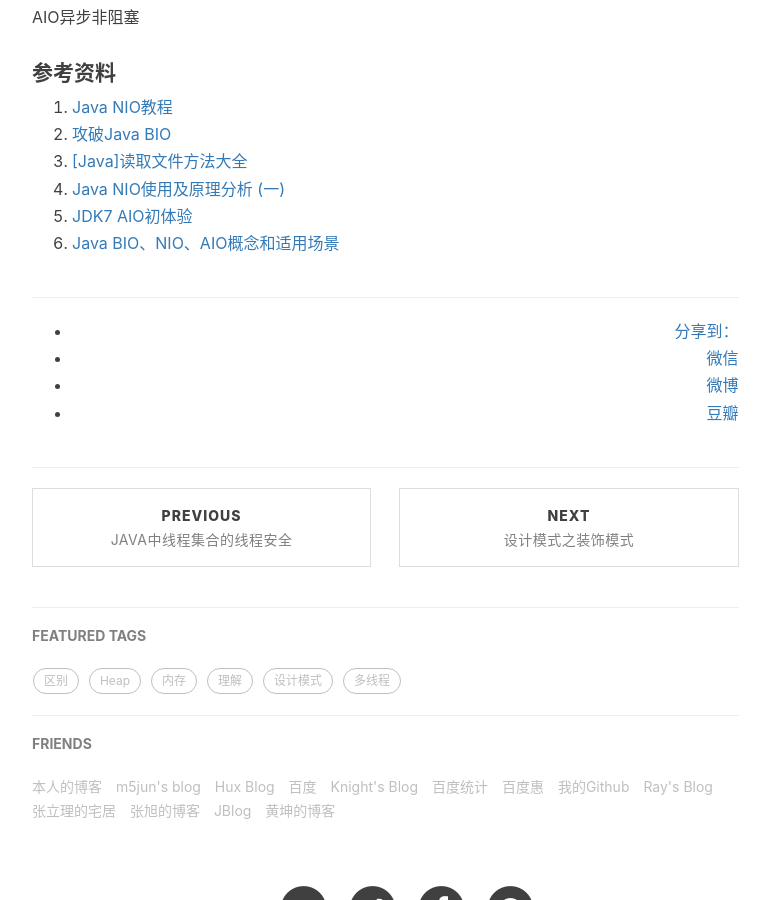
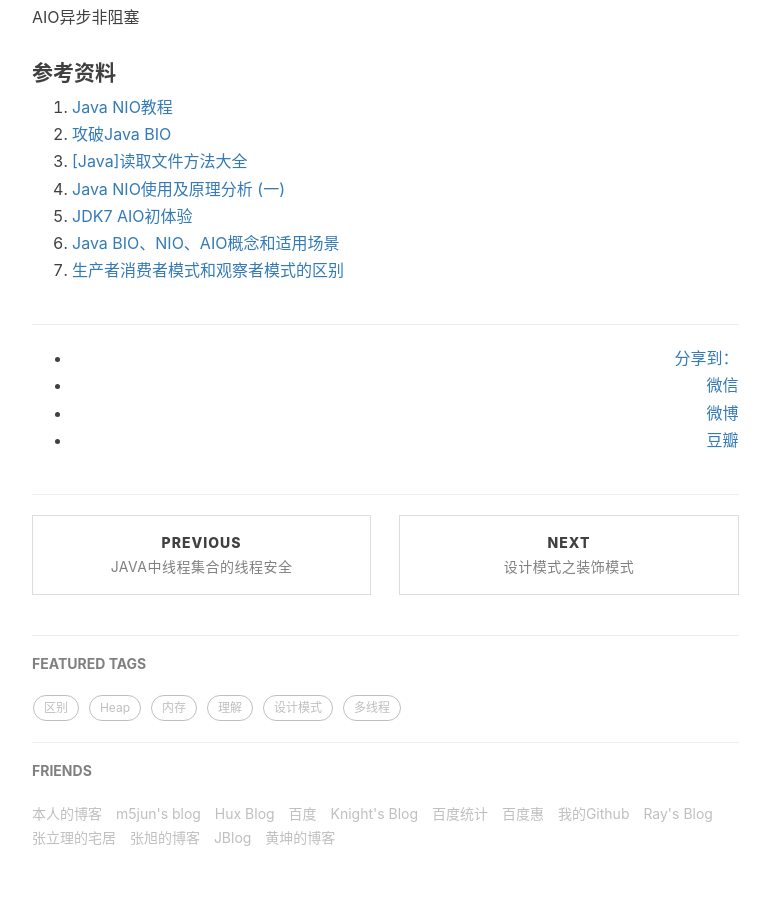
Before and after one commit to baiscjava/basicjava.github.io, a Jekyll site: the page built from _posts/2017-01-23-Java NIO-basic knowledge.md, in a window 1280 px wide and 900 px high, scrolled down 1623 px. Shown: the whole window, without its empty margins (233-1003 px from the left). Built offline with Jekyll 4.4.1, drawn with Linux system fonts in a browser that asks for light colours; nearby versions of some CDN libraries; comment, search, counter and statistics services are not loaded.

Commit message:
Update 2017-01-23-Java NIO-basic knowledge.md

```diff
--- a/_posts/2017-01-23-Java NIO-basic knowledge.md
+++ b/_posts/2017-01-23-Java NIO-basic knowledge.md
@@ -37,3 +37,4 @@ AIO异步非阻塞<br>
 4. [Java NIO使用及原理分析 (一)](http://www.jianshu.com/p/6a2af505ca27)
 5. [JDK7 AIO初体验](http://www.iteye.com/topic/1113611)
 6. [Java BIO、NIO、AIO概念和适用场景](http://blog.sina.com.cn/s/blog_9eb067b50102wdur.html)
+7. [生产者消费者模式和观察者模式的区别](http://www.tuicool.com/articles/UFFR32I)
```
